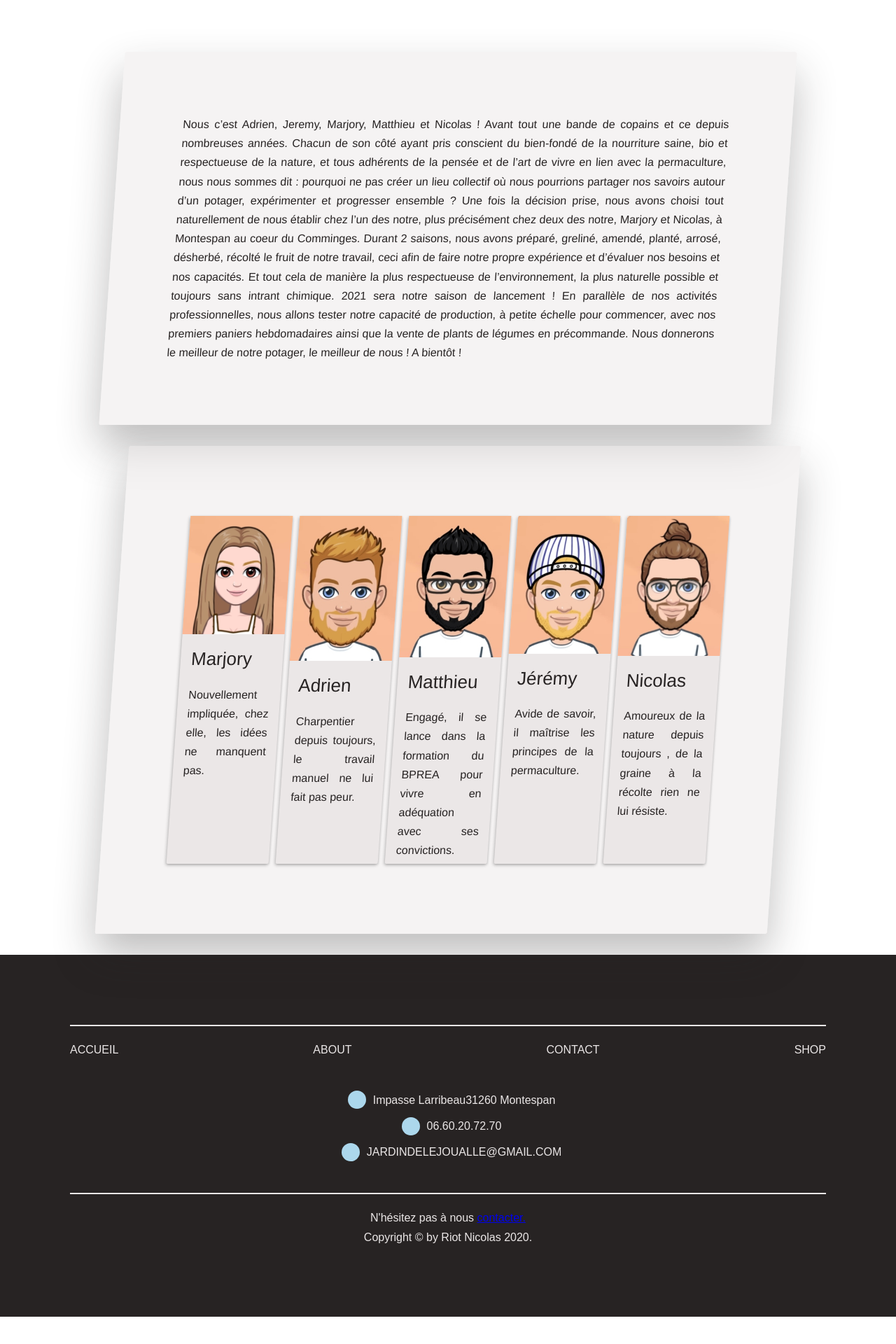
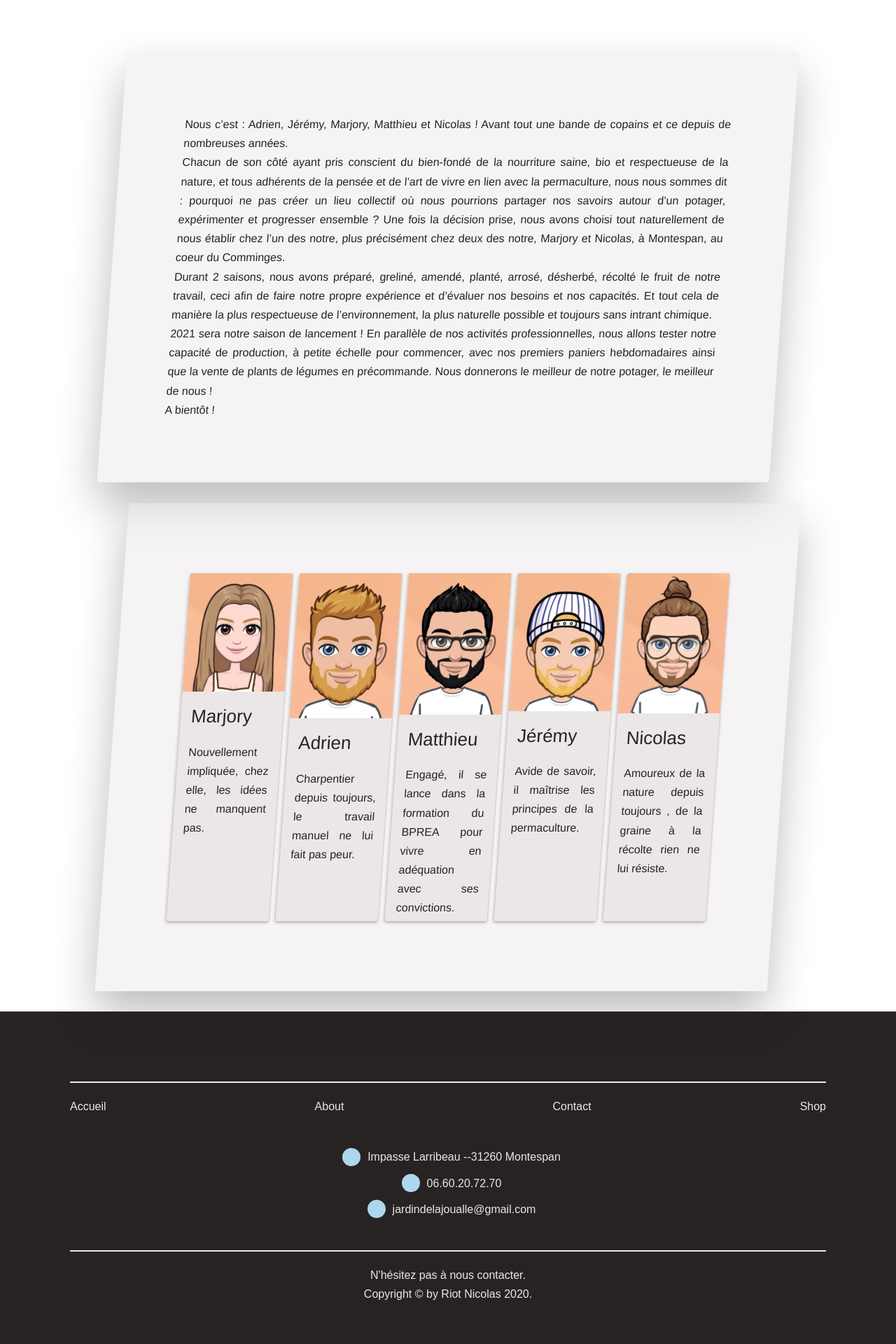
Before and after one commit to nicoWeb31/jardin-v2, a Next.js app: page /about in a window 1280 px wide. Shown: the part 776-2696 px from the top of the page at 70% size. Before the commit the page ends 2657 px from the top, so only its background shows below. Built offline with nearby package versions, Linux system fonts and the light colour scheme.

Commit message:
correction

```diff
--- a/components/BtnLink.tsx
+++ b/components/BtnLink.tsx
@@ -46,7 +46,7 @@ const BtnNav : React.FC = () => {
                         >
                             <Link href="/about">
                                 <a className="navigation__link">
-                                    Qui somme nous?
+                                    Qui sommes-nous ?
                                 </a>
                             </Link>
                         </li>
--- a/components/layout/Footer.tsx
+++ b/components/layout/Footer.tsx
@@ -38,7 +38,7 @@ const Footer = () => {
                     <div className="footer__contact">
                         <div className="footer__contact--adress info-block">
                             <i className="fa fa-map-marker footer__icone"></i>
-                            <p>Impasse Larribeau</p>
+                            <p>Impasse Larribeau --</p>
                             <p>31260 Montespan</p>
                         </div>
                         <div className="footer__contact--phone info-block">
@@ -48,9 +48,9 @@ const Footer = () => {
                         <div className="footer__contact--mail info-block">
                             <i className="fa fa-envelope footer__icone "></i>
                             <p>
-                                <Link href="mailto:nico.riot@free.fr">
+                                <Link href="mailto:jardindelajoualle@gmail.com">
                                     <a className="footer__link">
-                                    jardindelejoualle@gmail.com
+                                    jardindelajoualle@gmail.com
 
                                     </a>
                                 </Link>
@@ -79,7 +79,7 @@ const Footer = () => {
                     <p className="footer__copyright">
                         N'hésitez pas à nous{" "}
                         <Link href="/contact">
-                            <a>contacter.</a>
+                            <a className="footer__link">contacter.</a>
                         </Link>
                     </p>
                     <p className="text-center cp__nico">
--- a/pages/about/index.tsx
+++ b/pages/about/index.tsx
@@ -8,7 +8,7 @@ const about: React.FC = () => {
     return (
         <>
             <main className="container-page">
-                <TitreSecondary>Qui Somme nous ?</TitreSecondary>
+                <TitreSecondary>Qui sommes-nous ?</TitreSecondary>
 
                 <div className="presentation">
                     <div className="presentation__text">
@@ -16,39 +16,47 @@ const about: React.FC = () => {
                                 Bienvenue !
                             </h3> */}
                         <p>
-                            Nous c’est Adrien, Jeremy, Marjory, Matthieu et
+                            Nous c’est : Adrien, Jérémy, Marjory, Matthieu et
                             Nicolas ! Avant tout une bande de copains et ce
-                            depuis nombreuses années. Chacun de son côté ayant
-                            pris conscient du bien-fondé de la nourriture saine,
-                            bio et respectueuse de la nature, et tous adhérents
-                            de la pensée et de l’art de vivre en lien avec la
+                            depuis de nombreuses années.
+                        </p>
+                        <p>
+                            Chacun de son côté ayant pris conscient du
+                            bien-fondé de la nourriture saine, bio et
+                            respectueuse de la nature, et tous adhérents de la
+                            pensée et de l’art de vivre en lien avec la
                             permaculture, nous nous sommes dit : pourquoi ne pas
                             créer un lieu collectif où nous pourrions partager
                             nos savoirs autour d’un potager, expérimenter et
                             progresser ensemble ? Une fois la décision prise,
                             nous avons choisi tout naturellement de nous établir
                             chez l’un des notre, plus précisément chez deux des
-                            notre, Marjory et Nicolas, à Montespan au coeur du
-                            Comminges. Durant 2 saisons, nous avons préparé,
-                            greliné, amendé, planté, arrosé, désherbé, récolté
-                            le fruit de notre travail, ceci afin de faire notre
-                            propre expérience et d’évaluer nos besoins et nos
+                            notre, Marjory et Nicolas, à Montespan, au coeur du
+                            Comminges.
+                        </p>
+                        <p>
+                            Durant 2 saisons, nous avons préparé, greliné,
+                            amendé, planté, arrosé, désherbé, récolté le fruit
+                            de notre travail, ceci afin de faire notre propre
+                            expérience et d’évaluer nos besoins et nos
                             capacités. Et tout cela de manière la plus
                             respectueuse de l’environnement, la plus naturelle
-                            possible et toujours sans intrant chimique. 2021
-                            sera notre saison de lancement ! En parallèle de nos
-                            activités professionnelles, nous allons tester notre
-                            capacité de production, à petite échelle pour
-                            commencer, avec nos premiers paniers hebdomadaires
-                            ainsi que la vente de plants de légumes en
-                            précommande. Nous donnerons le meilleur de notre
-                            potager, le meilleur de nous ! A bientôt !
+                            possible et toujours sans intrant chimique.
+                        </p>
+                        <p>
+                            2021 sera notre saison de lancement ! En parallèle
+                            de nos activités professionnelles, nous allons
+                            tester notre capacité de production, à petite
+                            échelle pour commencer, avec nos premiers paniers
+                            hebdomadaires ainsi que la vente de plants de
+                            légumes en précommande. Nous donnerons le meilleur
+                            de notre potager, le meilleur de nous !</p>
+                            <p>A bientôt !
                         </p>
                     </div>
                 </div>
                 <div className="presentation">
-
-                    <CardList cardList={permas}/>
+                    <CardList cardList={permas} />
                 </div>
             </main>
         </>
--- a/pages/contact/index.tsx
+++ b/pages/contact/index.tsx
@@ -9,7 +9,7 @@ const contact: React.FC = () => {
 
             <div className="presentation">
                 <p>
-                    - Vous pouvez nous contacter a l'adress mail suivante :
+                    - Vous pouvez nous contacter à l'adresse mail suivante :
                     jardindelajoualle@gmail.com
                 </p>
                 <p>- Ou au numéro suivant : 06.60.20.72.70</p>
--- a/styles/footer.scss
+++ b/styles/footer.scss
@@ -86,7 +86,7 @@
         &:visited {
             color: $c-w;
             text-decoration: none;
-            text-transform: uppercase;
+            // text-transform: uppercase;
             display: inline-block;
             transition: all 0.2s;
 
--- a/styles/pages/shopPage.scss
+++ b/styles/pages/shopPage.scss
@@ -1,15 +1,30 @@
 .shopPage{
     img{
-        padding: 7rem;
-        width: 50%;
+        padding: 5rem;
+        width: 600px;
     }
 
     .shopCard{
         display: flex;
         justify-content: space-evenly;
         align-items: center;
+        p{
+            padding: 0.5rem;
+        }
     }
     h4 {
         text-align: center;
     }
+
+    a{
+        text-decoration: none;
+    }
+
+    span{
+
+        font-weight: bold;
+        color: black;
+        font-size: 1.4 rem;
+    }
+
 }
```
Also changed, not shown: pages/index.tsx (+4 -4 lines), pages/shop/index.tsx (+8 -2 lines), public/images/panier.jpg, 1 other file (tests, documents, lock files or other folders).
